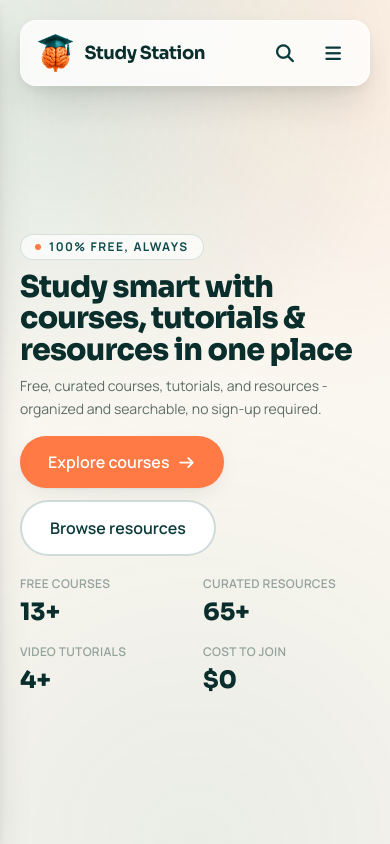
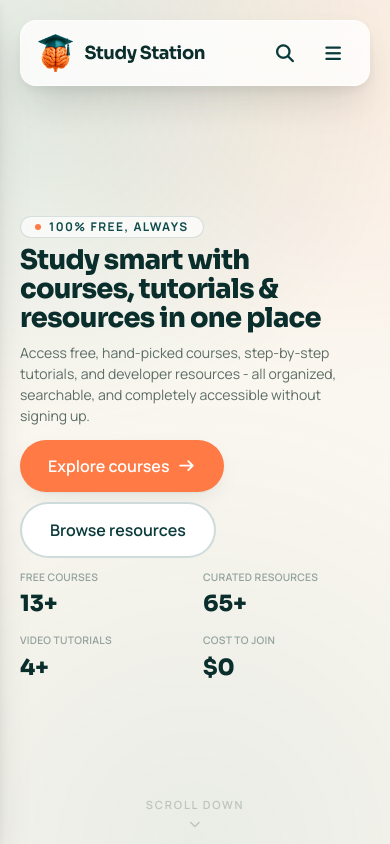
Before and after one commit to stackiid/study-station, a React (Vite) app: page / in a window 390 px wide. Shown: the top 844 px of the page. Built offline with nearby package versions, Linux system fonts and the light colour scheme.

Commit message:
Fix dynamic asset paths for github pages, update mobile subtitle, and add scroll indicator

```diff
--- a/src/data/tutorials.ts
+++ b/src/data/tutorials.ts
@@ -1,4 +1,5 @@
 import type { Tutorial } from "../types";
+import { assetPath } from "../utils/assets";
 
 /**
  * To add a new tutorial: copy any object below, give it a unique `id`,
@@ -15,7 +16,7 @@ export const tutorials: Tutorial[] = [
     category: "programming-fundamentals",
     channel: "Code with Harry",
     url: "https://youtu.be/UrsmFxEIp5k?si=8xrFRAg1dYTwsp5u",
-    image: "/images/tutorials/python-tutorial.jpg",
+    image: assetPath("/images/tutorials/python-tutorial.jpg"),
     tags: ["python", "beginner", "programming basics"],
     featured: true,
   },
@@ -28,7 +29,7 @@ export const tutorials: Tutorial[] = [
     category: "web-development",
     channel: "JavaScript Mastery",
     url: "https://youtu.be/dCLhUialKPQ?si=Qmt4PFoP9r1Vb6Zi",
-    image: "/images/tutorials/react-js.jpg",
+    image: assetPath("/images/tutorials/react-js.jpg"),
     tags: ["react", "javascript", "frontend", "hooks"],
     featured: true,
   },
@@ -41,7 +42,7 @@ export const tutorials: Tutorial[] = [
     category: "web-development",
     channel: "SuperSimpleDev",
     url: "https://youtu.be/EerdGm-ehJQ?si=D_SATvS3ibURd6vq",
-    image: "/images/tutorials/javascript-full-course.jpg",
+    image: assetPath("/images/tutorials/javascript-full-course.jpg"),
     tags: ["javascript", "web development", "beginner", "es6"],
     featured: true,
   },
@@ -54,7 +55,7 @@ export const tutorials: Tutorial[] = [
     category: "web-development",
     channel: "freeCodeCamp",
     url: "https://youtu.be/LzMnsfqjzkA?si=4RSlj71o8W3hgUro",
-    image: "/images/tutorials/become-a-full-stack-dev.jpg",
+    image: assetPath("/images/tutorials/become-a-full-stack-dev.jpg"),
     tags: ["full stack", "web development", "roadmap", "databases"],
   },
 ];
--- a/src/index.css
+++ b/src/index.css
@@ -166,6 +166,28 @@
   height: 100vh;
 }
 
+/* Mobile-only "Scroll down" hint at the foot of the Home hero. A gentle
+   vertical drift combined with an opacity pulse - deliberately slow and
+   low-contrast so it reads as a quiet affordance rather than something
+   demanding attention. The global prefers-reduced-motion rule in
+   @layer base already collapses this animation to a near-zero duration,
+   so no separate guard is needed here. */
+@keyframes scrollHint {
+  0%,
+  100% {
+    transform: translateY(0);
+    opacity: 0.45;
+  }
+  50% {
+    transform: translateY(5px);
+    opacity: 0.85;
+  }
+}
+
+.scroll-hint {
+  animation: scrollHint 2.4s ease-in-out infinite;
+}
+
 /* Custom scrollbar, matching the brand palette instead of the OS default. */
 html {
   scrollbar-width: thin; /* Firefox */
--- a/src/pages/Home.tsx
+++ b/src/pages/Home.tsx
@@ -63,13 +63,13 @@ function Hero() {
   return (
     <section
       ref={heroRef}
-      className="relative flex min-h-[calc(100vh-5.25rem)] flex-col justify-center overflow-hidden py-5 sm:min-h-[calc(100vh-5.75rem)] sm:py-14"
+      className="relative flex min-h-[calc(100vh-5.25rem)] flex-col justify-center overflow-hidden pt-4 pb-12 sm:min-h-[calc(100vh-5.75rem)] sm:py-14"
     >
       <div className="container-page grid grid-cols-1 items-center gap-8 lg:grid-cols-[1.1fr_0.9fr] lg:gap-10">
         <div>
           <span
             data-hero-eyebrow
-            className="inline-flex items-center gap-2 rounded-full border border-teal-700/15 bg-white/70 px-3.5 py-1 text-xs font-bold uppercase tracking-[0.12em] text-teal-700 sm:px-4 sm:py-1.5"
+            className="inline-flex items-center gap-2 rounded-full border border-teal-700/15 bg-white/70 px-3.5 py-0.5 text-xs font-bold uppercase tracking-[0.12em] text-teal-700 sm:px-4 sm:py-1.5"
           >
             <span className="h-1.5 w-1.5 rounded-full bg-coral-500" aria-hidden="true" />
             100% free, always
@@ -77,14 +77,15 @@ function Hero() {
 
           <h1
             data-hero-title
-            className="mt-3 font-display text-3xl font-extrabold leading-[1.06] tracking-tight text-teal-900 text-balance sm:mt-4 sm:text-5xl sm:leading-[1.08]"
+            className="mt-2 font-display text-[1.7rem] font-extrabold leading-[1.08] tracking-tight text-teal-900 text-balance sm:mt-4 sm:text-5xl sm:leading-[1.08]"
           >
             Study smart with courses, tutorials & resources in one place
           </h1>
 
-          <p data-hero-copy className="mt-2 max-w-xl text-sm leading-relaxed text-ink-500 sm:mt-4 sm:text-lg">
+          <p data-hero-copy className="mt-2 max-w-xl text-sm leading-[1.5] text-ink-500 sm:mt-4 sm:text-lg sm:leading-relaxed">
             <span className="sm:hidden">
-              Free, curated courses, tutorials, and resources - organized and searchable, no sign-up required.
+              Access free, hand-picked courses, step-by-step tutorials, and developer resources - all organized,
+              searchable, and completely accessible without signing up.
             </span>
             <span className="hidden sm:inline">
               {site.description} No paywalls, no sign-up walls - just organized, searchable learning material curated
@@ -92,7 +93,7 @@ function Hero() {
             </span>
           </p>
 
-          <div data-hero-cta className="mt-4 flex flex-wrap items-center gap-3 sm:mt-6">
+          <div data-hero-cta className="mt-3.5 flex flex-wrap items-center gap-2.5 sm:mt-6 sm:gap-3">
             <LinkButton to="/courses" size="lg" icon={<i className="fa-solid fa-arrow-right" />}>
               Explore courses
             </LinkButton>
@@ -101,11 +102,11 @@ function Hero() {
             </LinkButton>
           </div>
 
-          <dl className="mt-5 grid grid-cols-2 gap-4 sm:mt-8 sm:grid-cols-4 sm:gap-4">
+          <dl className="mt-3 grid grid-cols-2 gap-x-4 gap-y-3 sm:mt-8 sm:grid-cols-4 sm:gap-4">
             {stats.map((stat) => (
               <div key={stat.label} data-hero-stat>
-                <dt className="text-xs font-semibold uppercase tracking-wide text-ink-300">{stat.label}</dt>
-                <dd className="mt-1 font-display text-2xl font-extrabold text-teal-900 sm:text-3xl">
+                <dt className="text-[0.65rem] font-semibold uppercase tracking-wide text-ink-300 sm:text-xs">{stat.label}</dt>
+                <dd className="mt-0.5 font-display text-[1.4rem] font-extrabold text-teal-900 sm:mt-1 sm:text-3xl">
                   <StatCounter target={stat.target} prefix={stat.prefix} suffix={stat.suffix} />
                 </dd>
               </div>
@@ -123,6 +124,21 @@ function Hero() {
           <div className="absolute inset-0 -z-10 rounded-full bg-white/50 blur-3xl" aria-hidden="true" />
           <PersonIllustration className="w-full max-w-sm -scale-x-100 drop-shadow-md sm:max-w-md" />
         </div>
+      </div>
+
+      {/* Mobile-only scroll affordance, sitting in the empty space below the
+          stat counters. Absolutely positioned on purpose: the hero's content
+          column is vertically centred inside a fixed `100vh - header` box, so
+          adding this to the normal flow would push that content upward and
+          risk shunting the stat counters past the fold. The section reserves
+          matching bottom padding below `sm` so this can never sit on top of
+          the counters. Decorative, so it's hidden from assistive tech. */}
+      <div
+        aria-hidden="true"
+        className="scroll-hint pointer-events-none absolute inset-x-0 bottom-4 flex flex-col items-center gap-1 text-ink-300 sm:hidden"
+      >
+        <span className="text-[0.7rem] font-semibold uppercase tracking-[0.16em]">Scroll down</span>
+        <i className="fa-solid fa-chevron-down text-[0.7rem]" />
       </div>
     </section>
   );
--- /dev/null
+++ b/src/utils/assets.ts
@@ -0,0 +1,27 @@
+/**
+ * Resolves a `public/` asset path against Vite's configured base URL.
+ *
+ * Why this is needed: Vite rewrites root-relative asset URLs it can see at
+ * build time - `href`/`src` attributes in `index.html`, `url()` in CSS,
+ * and anything imported as a module - to sit under `base`. It cannot
+ * rewrite plain runtime strings like the `image:` fields in
+ * `src/data/*.ts`, because those are just string literals it has no way
+ * to distinguish from ordinary data. Left alone, `/images/foo.jpg` would
+ * resolve against the domain root and 404 on a GitHub Pages project site
+ * served from `/study-station/`.
+ *
+ * `import.meta.env.BASE_URL` always ends in a slash and reflects whatever
+ * `base` the current build used ("/" locally and on Vercel/Netlify,
+ * "/study-station/" for the GitHub Pages build - see
+ * docs/05-Deployment-and-Maintenance.md). Nothing here hardcodes a repo
+ * name, so the same source works in every environment.
+ *
+ * Only use this for files that live in `public/`. Assets under
+ * `src/assets/` should be imported normally (`import logo from
+ * "../assets/brand/logo.png"`) - Vite hashes and rewrites those itself,
+ * and passing an already-resolved import through here would double up the
+ * base path.
+ */
+export function assetPath(path: string): string {
+  return `${import.meta.env.BASE_URL}${path.replace(/^\/+/, "")}`;
+}
```
Also changed, not shown: src/data/courses.ts (+14 -13 lines), 1 other file (tests, documents, lock files or other folders).
